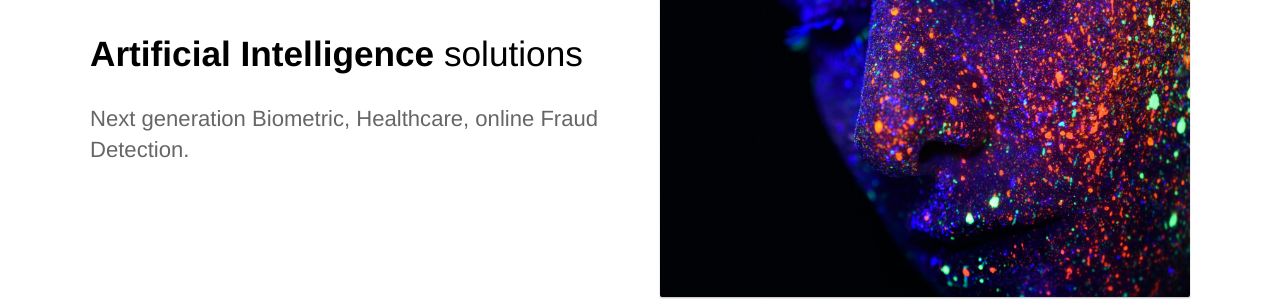
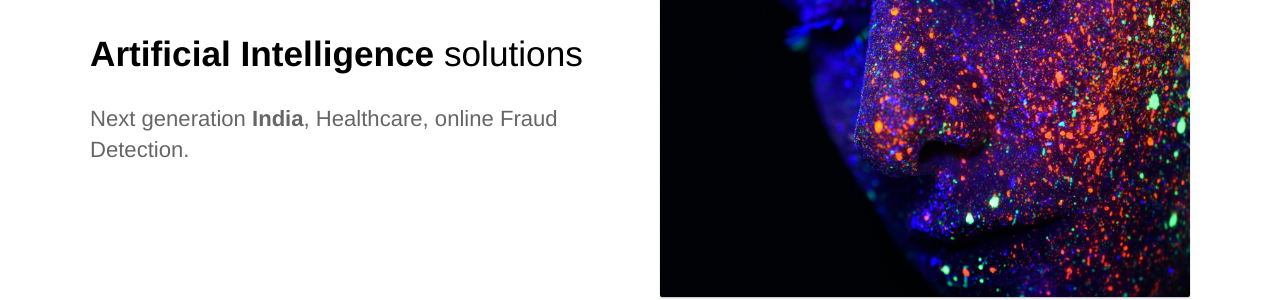
Before and after one commit to HarshaTejaswi/niramaya-HT, a Jekyll site: the page built from index.html, in a window 1280 px wide and 900 px high, scrolled down 1109 px. Shown: the part 154-454 px from the top of the window. Built offline with Jekyll 4.4.1, drawn with Linux system fonts in a browser that asks for light colours.

Commit message:
Updated index.html

```diff
--- a/index.html
+++ b/index.html
@@ -19,7 +19,7 @@ description: Wide range of solutions to help organizations in various industries
 		<div class="container flex">
 			<div class="text editable">
 				<h2><strong>Artificial Intelligence</strong> solutions</h2>
-				<p>Next generation Biometric, Healthcare, online Fraud Detection.</p>
+                <p>Next generation <strong>India</strong>, Healthcare, online Fraud Detection.</p>
 			</div>
 			<div class="image">
 				<img src="{{ site.baseurl }}/images/Dashboard-1.jpg" alt="Screenshot" class="screenshot editable" />
```
